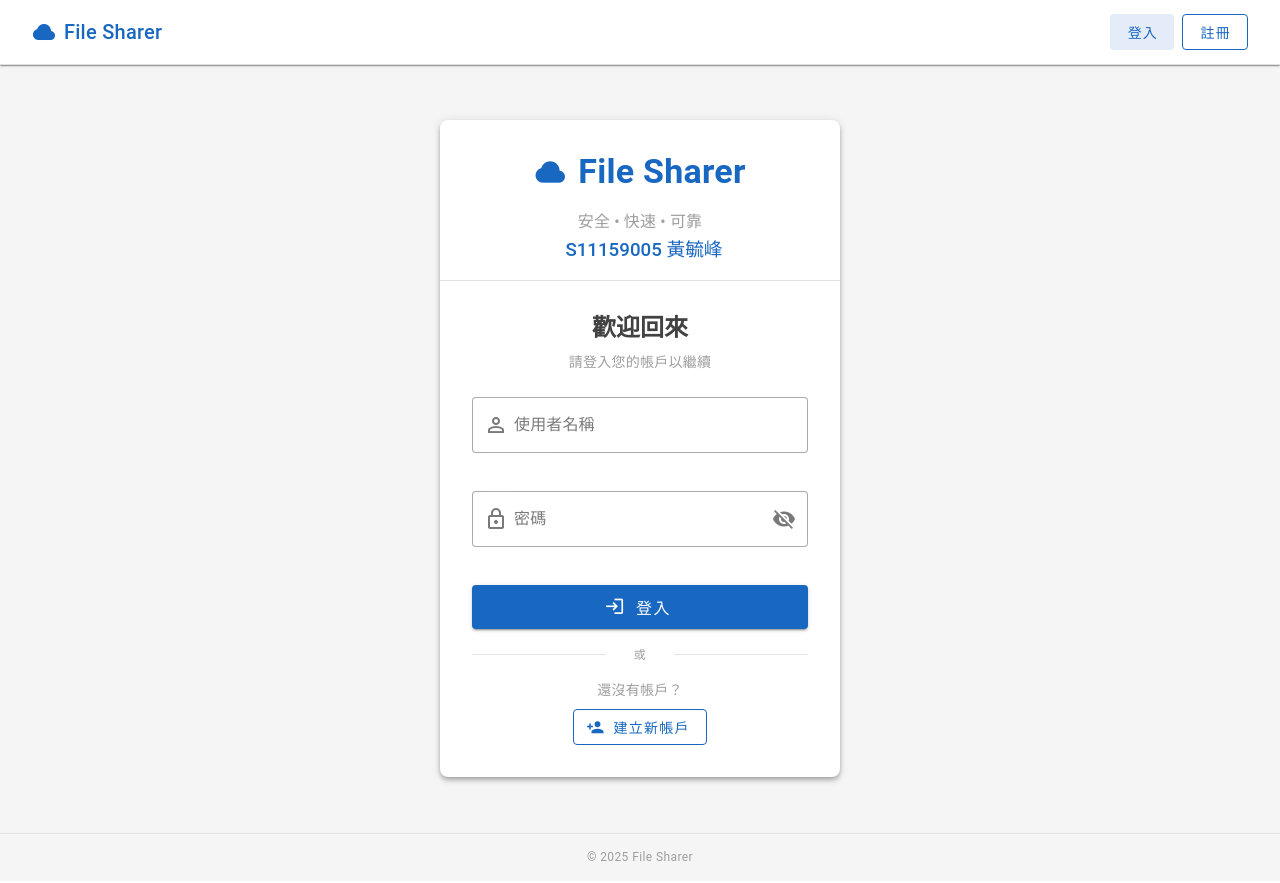
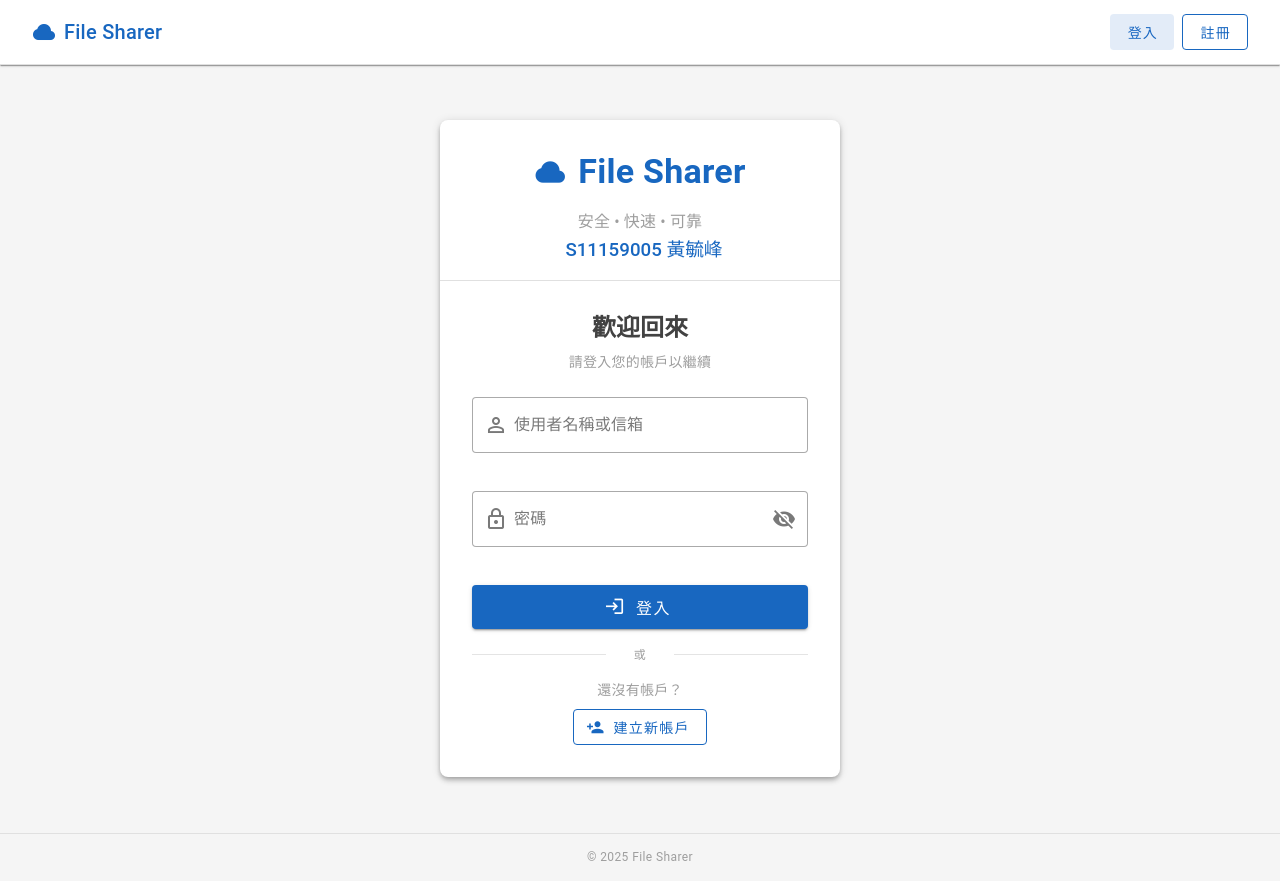
Before and after one commit to IDK-Silver/FileSharer, a Vue app in the folder frontend/: page /login in a window 1280 px wide. Built offline with nearby package versions, Linux system fonts and the light colour scheme; no server answers; a small style sheet from the web is missing.

Commit message:
feat: Update page title and enhance username input label for clarity

```diff
--- a/frontend/index.html
+++ b/frontend/index.html
@@ -4,7 +4,7 @@
     <meta charset="UTF-8">
     <link rel="icon" href="/favicon.ico">
     <meta name="viewport" content="width=device-width, initial-scale=1.0">
-    <title>Welcome to Vuetify 3</title>
+    <title>File Sharer</title>
   </head>
   <body>
     <div id="app"></div>
--- a/frontend/src/pages/login.vue
+++ b/frontend/src/pages/login.vue
@@ -25,8 +25,8 @@
               </div>
 
               <v-form @submit.prevent="handleLogin" ref="loginForm">
-                <v-text-field v-model="username" label="使用者名稱" variant="outlined"
-                  prepend-inner-icon="mdi-account-outline" class="mb-4" :rules="[v => !!v || '請輸入使用者名稱']"
+                <v-text-field v-model="username" label="使用者名稱或信箱" variant="outlined"
+                  prepend-inner-icon="mdi-account-outline" class="mb-4" :rules="[v => !!v || '請輸入使用者名稱或信箱']"
                   :disabled="authStore.loginLoading" color="primary"></v-text-field>
 
                 <v-text-field v-model="password" label="密碼" variant="outlined" prepend-inner-icon="mdi-lock-outline"
```
Also changed, not shown: 1 other file (tests, documents, lock files or other folders).
